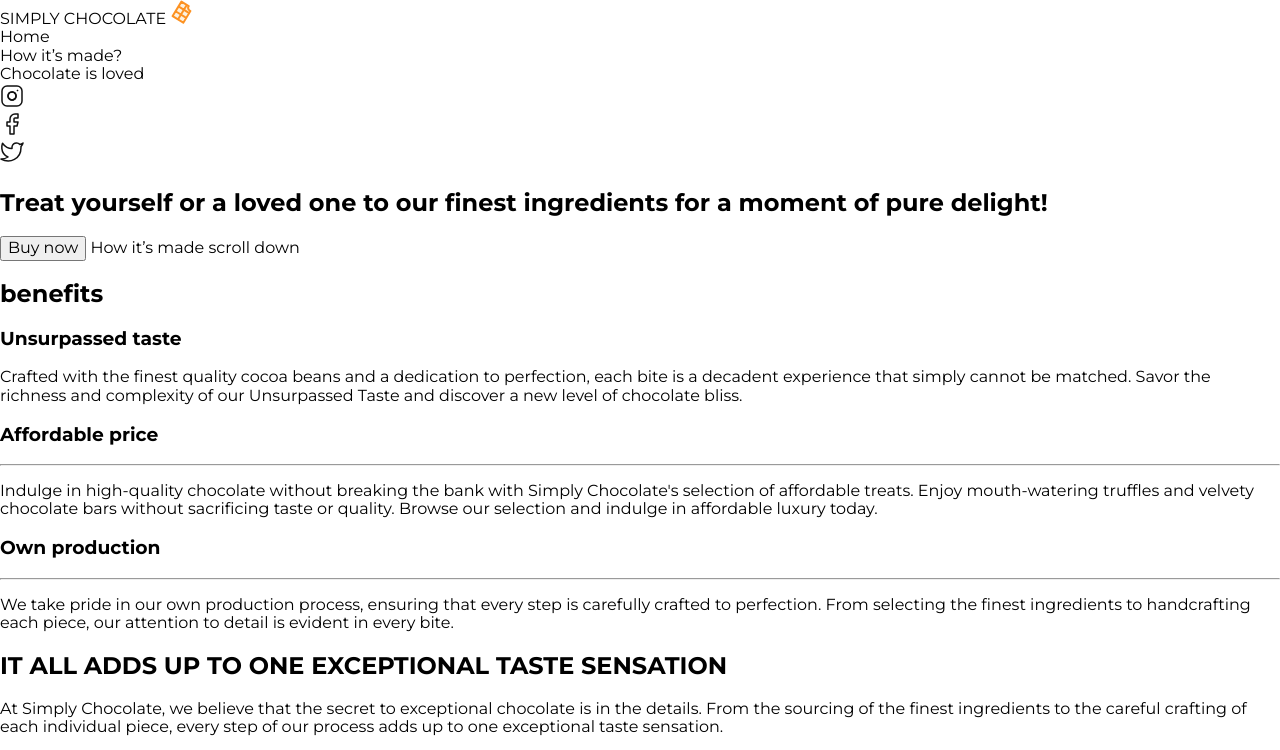
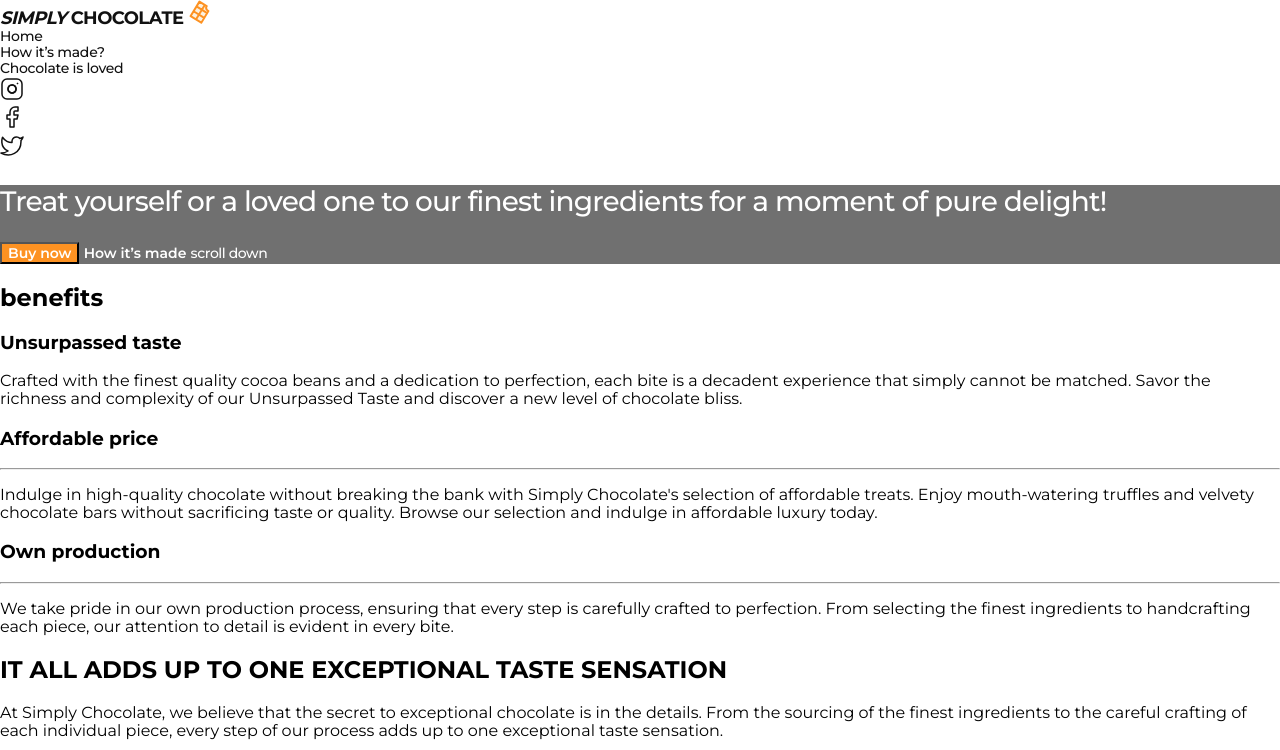
Before and after one commit to dvankevich/exercises, a plain HTML site: page chocolate/index.html in a window 1280 px wide. Shown: the top 750 px of the page. Drawn offline with nearby package versions, Linux system fonts and the light colour scheme.

Commit message:
add section one markup

```diff
--- a/chocolate/css/styles.css
+++ b/chocolate/css/styles.css
@@ -12,10 +12,64 @@
   color: inherit;
 }
 
+p {
+  text-indent: 0%;
+}
+
 body {
   font-family: "Montserrat", sans-serif;
 }
 
-p {
-  text-indent: 0%;
+.logo {
+  font-weight: 700;
+  font-size: 18px;
+  line-height: 1.11;
+  letter-spacing: -0.03em;
+  color: #111;
 }
+
+.logo-italic {
+  font-style: italic;
+}
+
+.nav-links-item {
+  font-weight: 500;
+  font-size: 14px;
+  line-height: 1.14;
+  letter-spacing: -0.02em;
+  color: #111;
+}
+
+.s-one {
+  background: rgba(17, 17, 17, 0.6);
+}
+
+.s-one-heading {
+  font-weight: 500;
+  font-size: 28px;
+  line-height: 1.21;
+  letter-spacing: -0.03em;
+  color: #fff;
+}
+
+.s-one-buy-button {
+  font-weight: 600;
+  font-size: 14px;
+  color: #fff;
+  background: #fd9222;
+}
+
+.s-one-how-link {
+  font-weight: 600;
+  font-size: 14px;
+  color: #fff;
+}
+
+.s-one-scroll-link {
+  font-family: "Montserrat", sans-serif;
+  font-weight: 500;
+  font-size: 14px;
+  line-height: 1.29;
+  letter-spacing: -0.03em;
+  color: #fff;
+}
--- a/chocolate/index.html
+++ b/chocolate/index.html
@@ -3,8 +3,7 @@
 
 <head>
     <!--
-        Спочатку нормалізатор
-      код взято з сайту https://cdnjs.com/libraries/modern-normalize
+    Спочатку нормалізатор. Код взято з сайту https://cdnjs.com/libraries/modern-normalize
       -->
     <link rel="stylesheet" href="https://cdnjs.cloudflare.com/ajax/libs/modern-normalize/2.0.0/modern-normalize.min.css"
         integrity="sha512-4xo8blKMVCiXpTaLzQSLSw3KFOVPWhm/TRtuPVc4WG6kUgjH6J03IBuG7JZPkcWMxJ5huwaBpOpnwYElP/m6wg=="
@@ -14,8 +13,8 @@
     <!--  Підключення шрифтів-->
     <link rel="preconnect" href="https://fonts.googleapis.com">
     <link rel="preconnect" href="https://fonts.gstatic.com" crossorigin>
-    <link href="https://fonts.googleapis.com/css2?family=Montserrat:ital,wght@0,100..900;1,100..900&display=swap"
-        rel="stylesheet">
+    <link href="https://fonts.googleapis.com/css2?family=Montserrat:wght@400;500;600;700&display=swap"
+      rel="stylesheet">
 
     <meta charset="UTF-8">
     <meta name="viewport" content="width=device-width, initial-scale=1.0">
@@ -37,12 +36,12 @@
 <body>
     <header>
         <nav>
-            <a href="">SIMPLY CHOCOLATE
+            <a class="logo" href=""><span class="logo-italic" >SIMPLY</span> CHOCOLATE
                 <img src="./images/chocolate-icon.svg" alt="logo icon"></a>
             <ul>
-                <li><a href="">Home</a></li>
-                <li><a href="">How it’s made?</a></li>
-                <li><a href="">Chocolate is loved</a></li>
+                <li class="nav-links-item"><a href="">Home</a></li>
+                <li class="nav-links-item"><a href="">How it’s made?</a></li>
+                <li class="nav-links-item"><a href="">Chocolate is loved</a></li>
             </ul>
         </nav>
         <ul>
@@ -64,16 +63,16 @@
 
     <main>
         <!-- start page -->
-        <section>
-            <h1>Treat yourself or a loved one to
+        <section class="s-one">
+            <h1 class="s-one-heading">Treat yourself or a loved one to
                 our finest ingredients for a moment
                 of pure delight!</h1>
 
-            <button type="button">Buy now</button>
-            <a href="">How it’s made</a>
+            <button class="s-one-buy-button" type="button">Buy now</button>
+            <a class="s-one-how-link" href="">How it’s made</a>
             <!--  <button type="button">How it’s made</button> -->
             <!-- <button type="button">scroll down</button> -->
-            <a href="">scroll down</a>
+            <a class="s-one-scroll-link" href="">scroll down</a>
         </section>
 
         <!-- benefits -->
```
